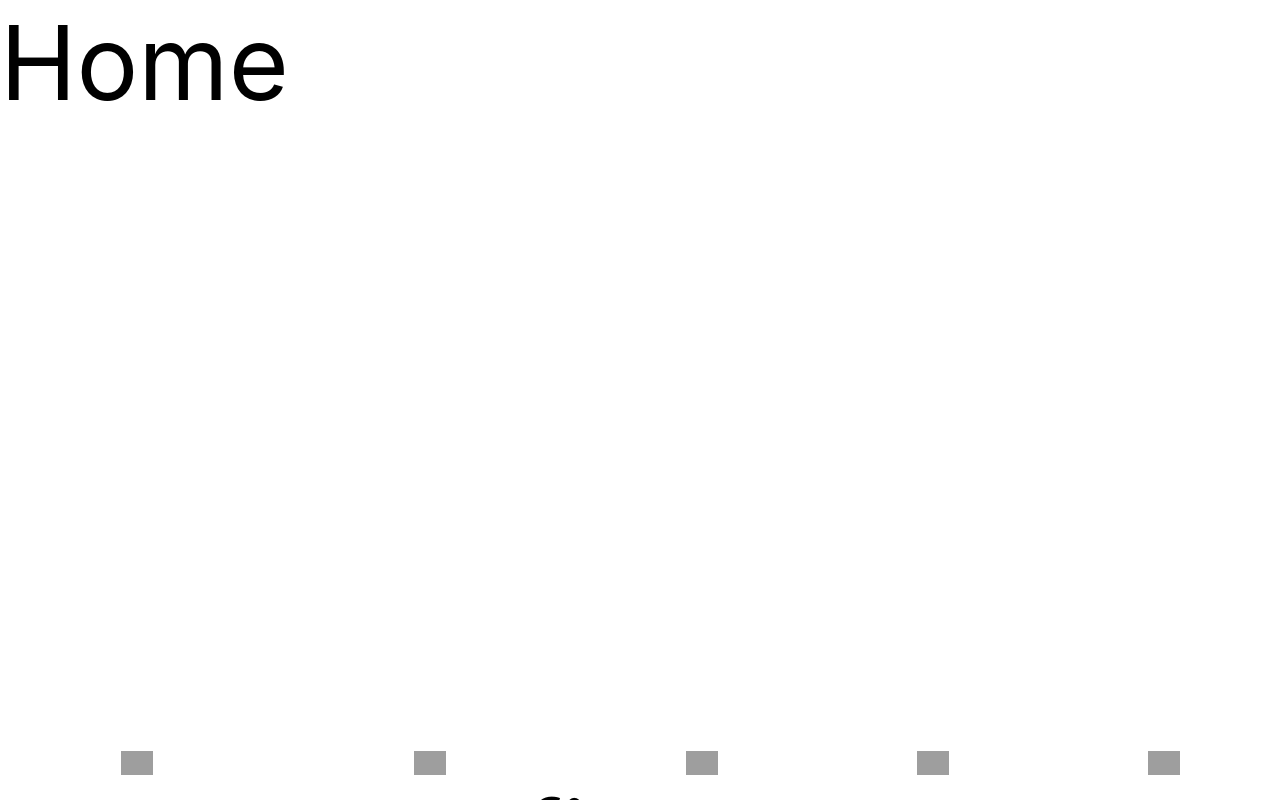
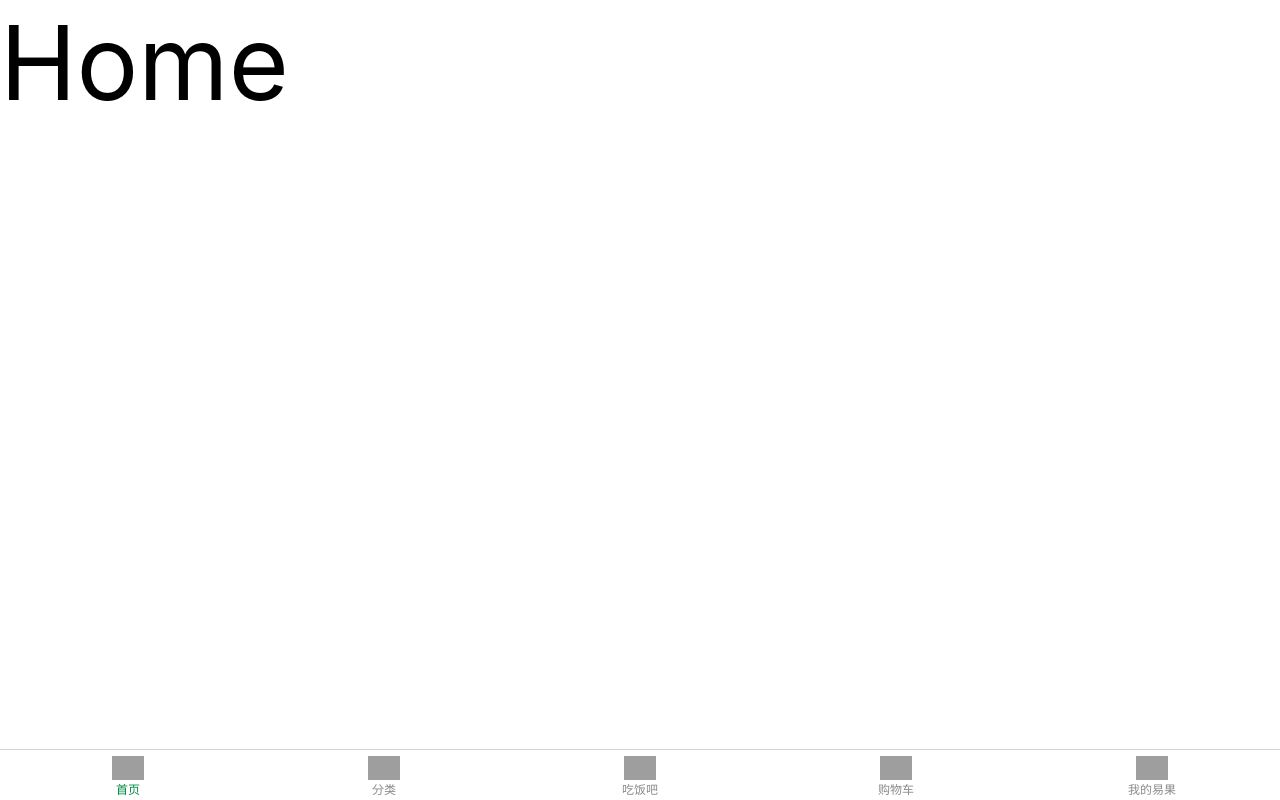
Before and after one commit to NOLDORKING/YiGuo, a React (Create React App) app: page /home in a window 1280 px wide. Built offline with nearby package versions, Linux system fonts and the light colour scheme; grey boxes are pictures that could not be loaded.

Commit message:
zxyfooter

```diff
--- a/src/App.css
+++ b/src/App.css
@@ -9,7 +9,9 @@ html,body{
   user-select: none;
   -webkit-tap-highlight-color: rgba(0, 0, 0, 0);
 }
-
+a{
+	text-decoration: none;
+}
 
 li{
 	list-style: none
--- a/src/components/Eat/index.js
+++ b/src/components/Eat/index.js
@@ -15,7 +15,7 @@ class Eat extends Component{
 	componentWillUnmount(){
 		console.log('e1')
 		store.dispatch({
-			type:'ShowMaizuoTabbar',
+			type:'ShowTabbar',
 			payload:true
 		})
 	}
@@ -23,7 +23,7 @@ class Eat extends Component{
 	componentDidMount(){
 		console.log('e2')
 		store.dispatch({
-			type:'HideMaizuoTabbar',
+			type:'HideTabbar',
 			payload:false
 		})
 	}
--- a/src/components/Footer/index.js
+++ b/src/components/Footer/index.js
@@ -16,23 +16,23 @@ class Footer extends Component{
 			<ul>
 	        	<li><NavLink to='/home'  activeClassName={css.iHome}>
 	        	<i className={css.i_home}></i>
-	        	<span>home</span>
+	        	<span>首页</span>
 	        	</NavLink></li>
 	        	<li><NavLink to='/classfi'  activeClassName={css.iClassfi}>
 	        	<i className={css.i_classfi}></i>
-	        	<span>classfi</span>
+	        	<span>分类</span>
 	        	</NavLink></li>
 	        	<li><NavLink to='/eat'  activeClassName={css.iEat}>
 	        	<i className={css.i_eat}></i>
-	        	<span>eat</span>
+	        	<span>吃饭吧</span>
 	        	</NavLink></li>
 	        	<li><NavLink to='/cart'  activeClassName={css.iCart}>
 	        	<i className={css.i_cart}></i>
-	        	<span>cart</span>
+	        	<span>购物车</span>
 	        	</NavLink></li>
 	        	<li><NavLink to='/my'  activeClassName={css.iMy}>
 	        	<i className={css.i_my}></i>
-	        	<span>my</span>
+	        	<span>我的易果</span>
 	        	</NavLink></li>
 	        </ul>
 			</footer>
--- a/src/components/Footer/index.module.scss
+++ b/src/components/Footer/index.module.scss
@@ -1,22 +1,28 @@
 footer{
-	position:fixed;
-	left:0px;
-	bottom:5px;
-	width:100%;
-	height:50px;
-
+    position: fixed;
+    z-index: 999;
+    bottom: 0;
+    left: 0;
+    width: 100%;
+    height: 50px;
+    border-top: 1px solid #d5d5d5;
+    background: #fff;
 	background-color:white;
 	ul{
-		display:flex;
 		li{
-			flex:1;
-			text-align: center;
 			a{
-				color:black;
-				text-decoration: none;
-				display:block;
-				width:100%;
-				height:100%;
+				    position: relative;
+				    display: block;
+				    float: left;
+				    width: 20%;
+				    height: 50px;
+				    color: #FFF;
+				    font-size: 12px;
+				    color: #8d8a8a;
+				    text-align: center;
+				span{
+
+				}
 				i{
 					width:32px;
 					height:24px;
@@ -46,21 +52,24 @@ footer{
 			}
 
 			.iHome{
-					    color:red;
+					    color:#008842;
 				i{
 					background: url(../../asstes/img/nav_home_selected_active.png) center no-repeat;
 				    background-size: 100% 100%;
 				}
 			}
 			.iCart{
-					    color:red;
+					    color:#008842;
 				i{
 					background: url(../../asstes/img/nav_list_active.png) center no-repeat;
 				    background-size: 100% 100%;
 				}
 			}
+			.iEat{
+				color:#008842;
+				}
 			.iClassfi{
-					 color:red;
+					 color:#008842;
 
 				i{
 					background: url(http://img07.yiguoimg.com/e/web/170110/00583/164146/nav_classify_active.png) center no-repeat;
@@ -69,7 +78,7 @@ footer{
 				}
 			}
 			.iMy{
-					 color:red;
+					 color:#008842;
 
 				i{
 					background: url(http://img05.yiguoimg.com/e/web/170110/00583/164146/nav_user_active.png) center no-repeat;
--- a/src/store/Reducers/tabbarReducer.js
+++ b/src/store/Reducers/tabbarReducer.js
@@ -3,9 +3,9 @@ const tabbarReducer = (prevState=true,action)=>{
 	// console.log(action)
 	let {type,payload} = action;
 	switch(type){
-		case 'ShowMaizuoTabbar':
+		case 'ShowTabbar':
 		return payload;
-		case 'HideMaizuoTabbar':
+		case 'HideTabbar':
 		return payload;
 		default:
 		return prevState;
```
